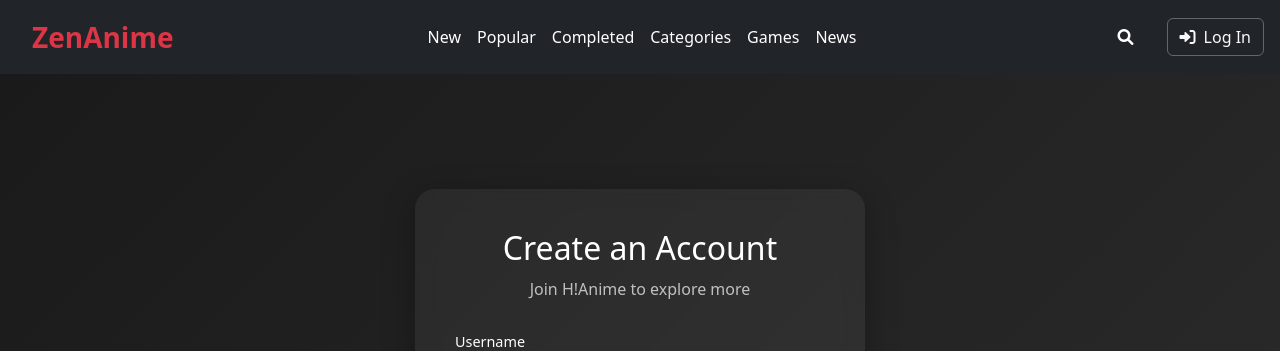
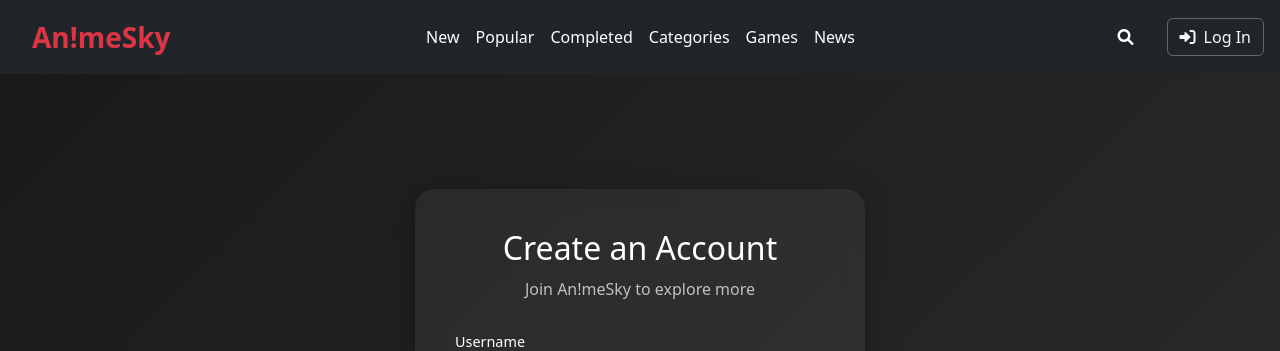
Before and after one commit to kojing777/AnimeSky, a React (Vite) app: page /signup in a window 1280 px wide. Shown: the top 351 px of the page. Built offline with nearby package versions, Linux system fonts and the light colour scheme.

Commit message:
A!nimeSky

```diff
--- a/index.html
+++ b/index.html
@@ -11,7 +11,7 @@
     rel="stylesheet"
     href="https://cdnjs.cloudflare.com/ajax/libs/font-awesome/6.0.0/css/all.min.css"
   />
-    <title>H!Anime</title>
+    <title>An!meSky</title>
   </head>
   <body>
     <div id="root"></div>
--- a/src/Components/Banner/Banner.jsx
+++ b/src/Components/Banner/Banner.jsx
@@ -24,7 +24,7 @@ const Banner = () => {
     },
     {
       id: 3,
-      image: "https://i.pinimg.com/474x/89/50/a1/8950a168a4c8d5536c4f4dcc9d0ce26c.jpg",
+      image: "https://i.pinimg.com/474x/38/85/46/388546f29b9265a1d1b82829fb05028a.jpg",
       title: "Jujutsu Kaisen",
       description:
         "A boy swallows a cursed talisman - the finger of a demon - and becomes cursed himself. He enters a shaman's school to be able to locate the demon's other body parts and thus exorcise himself.",
--- a/src/Components/Login/Login.jsx
+++ b/src/Components/Login/Login.jsx
@@ -29,7 +29,7 @@ const Login = () => {
     <div className="login-container">
       <div className="login-card">
         <h2 className="login-title">Welcome Back!</h2>
-        <p className="login-subtitle">Sign in to continue to H!Anime</p>
+        <p className="login-subtitle">Sign in to continue to An!meSky</p>
         <form className="login-form" onSubmit={handleLogin}>
           <div className="form-group">
             <label htmlFor="email">Email</label>
--- a/src/Components/Navbar/Navbar.jsx
+++ b/src/Components/Navbar/Navbar.jsx
@@ -24,7 +24,7 @@ const Navbar = () => {
             className="navbar-brand text-danger fw-bold fs-3 py-2 px-3"
             to="/"
           >
-            ZenAnime
+            An!meSky
           </Link>
           <div className="collapse navbar-collapse" id="navbarSupportedContent">
             <ul className="navbar-nav me-auto mb-2 mb-lg-0">
--- a/src/Components/Popular/Popular.jsx
+++ b/src/Components/Popular/Popular.jsx
@@ -84,7 +84,7 @@ const Popular = () => {
     dots: true,
     infinite: true,
     speed: 500,
-    slidesToShow: 3,
+    slidesToShow: 4,
     slidesToScroll: 1,
     autoplay: true,
     autoplaySpeed: 3000,
--- a/src/Components/Signup/Signup.jsx
+++ b/src/Components/Signup/Signup.jsx
@@ -29,7 +29,7 @@ const SignUp = () => {
     <div className="signup-container">
       <div className="signup-card">
         <h2 className="signup-title">Create an Account</h2>
-        <p className="signup-subtitle">Join H!Anime to explore more</p>
+        <p className="signup-subtitle">Join An!meSky to explore more</p>
         <form className="signup-form" onSubmit={handleSignUp}>
           <div className="form-group">
             <label htmlFor="username">Username</label>
```
